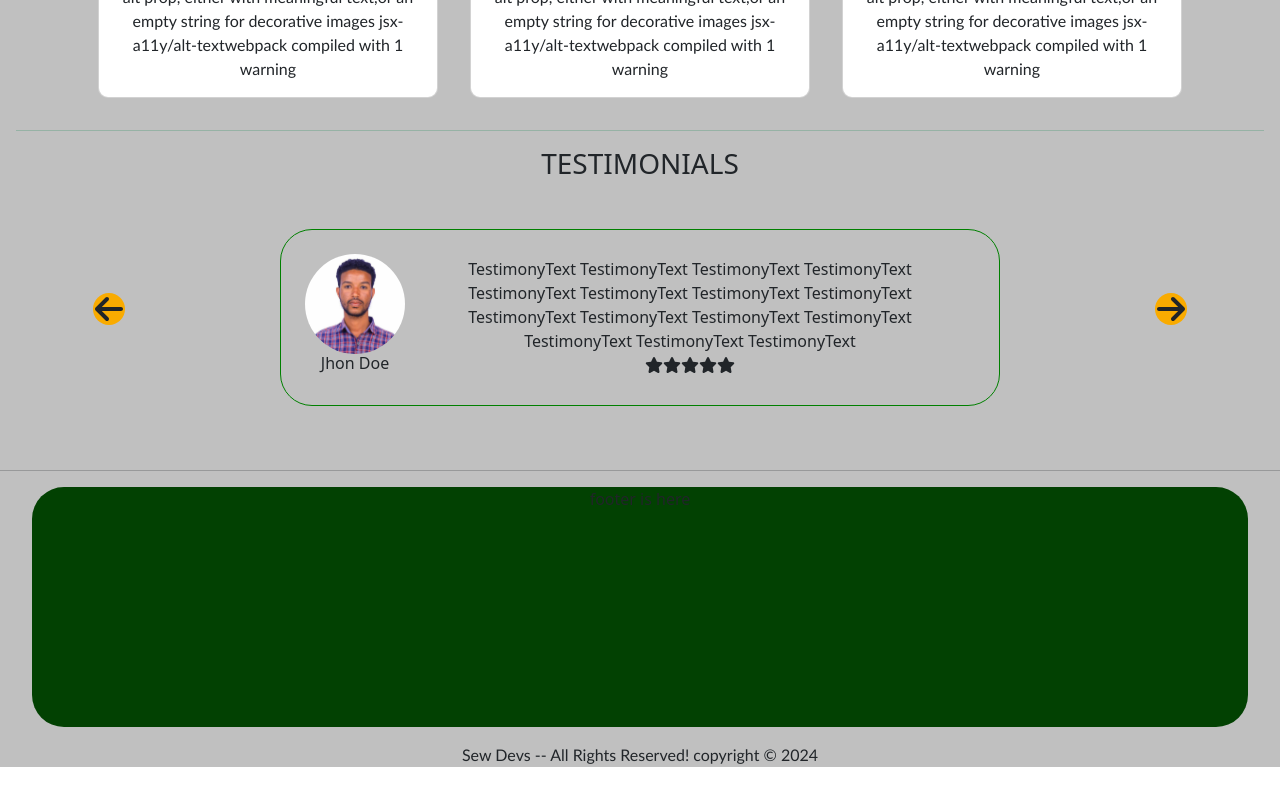
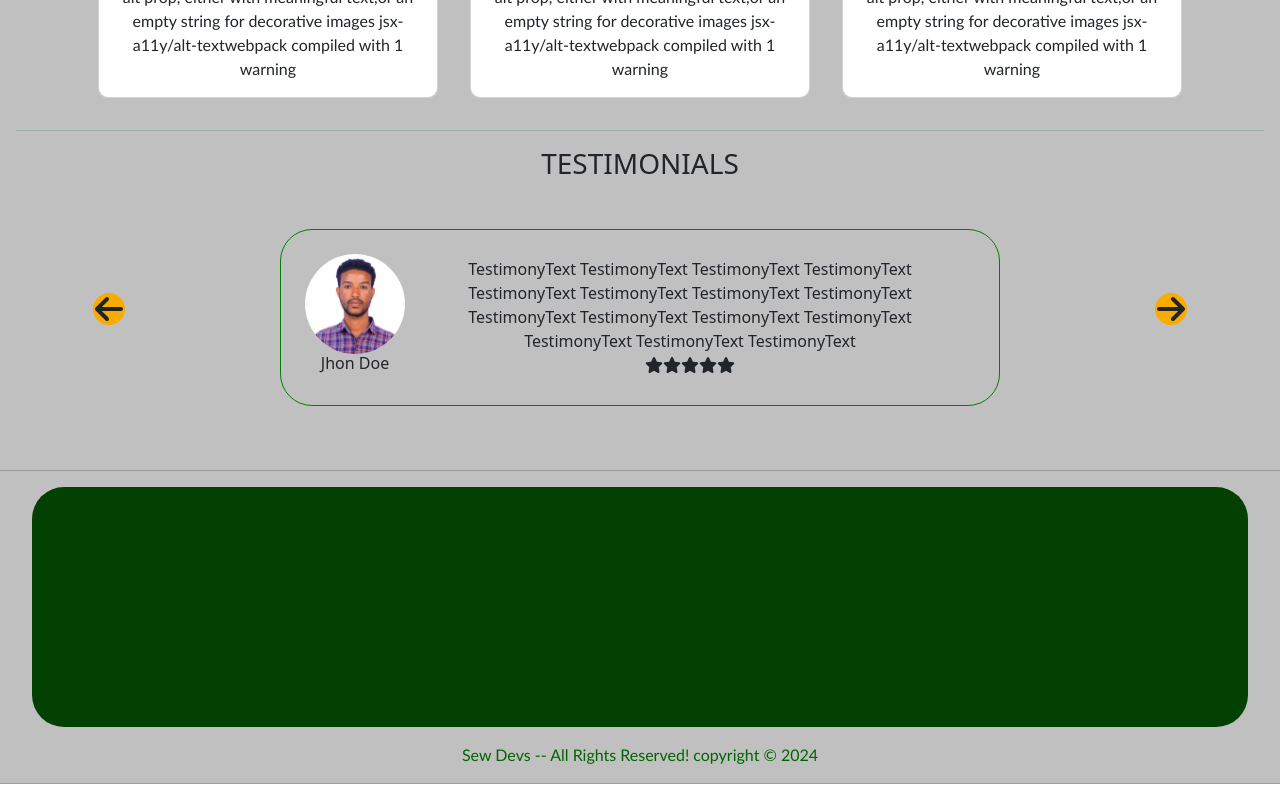
Before and after one commit to SEWLESEWBIAZEN/Personal_website, a React (Create React App) app in the folder client/: page / in a window 1280 px wide. Shown: the part 938-1738 px from the top of the page. Before the commit the page ends 1705 px from the top, so only its background shows below. Built offline with nearby package versions, Linux system fonts and the light colour scheme.

Commit message:
copyright and footer modify

```diff
--- a/client/src/components/copyright/Index.js
+++ b/client/src/components/copyright/Index.js
@@ -3,8 +3,9 @@ import './copyright.css'
 
 const Index = () => {
   return (
-    <div className='copyright'>
+    <div className='copyright mb-0'>
      Sew Devs -- All Rights Reserved!  copyright &copy; { new Date().getFullYear()}
+     <hr/>
     </div>
   )
 }
--- a/client/src/components/copyright/copyright.css
+++ b/client/src/components/copyright/copyright.css
@@ -1,4 +1,5 @@
 .copyright{
     margin: 1rem auto auto;
     font-family:'Trebuchet MS', 'Lucida Sans Unicode', 'Lucida Grande', 'Lucida Sans', Arial, sans-serif;
+    color: darkgreen;
 }
--- /dev/null
+++ b/client/src/components/footer/Contact-us.js
@@ -0,0 +1,13 @@
+import React from 'react'
+import Form from './Form'
+
+const Contact = () => {
+  return (
+    <div>
+        {/* <Form/>        */}
+
+    </div>
+  )
+}
+
+export default Contact
--- a/client/src/components/footer/Footer.js
+++ b/client/src/components/footer/Footer.js
@@ -1,11 +1,11 @@
 import React from 'react'
 import './footer.css'
+import Contact from './Contact-us'
 
 const Footer = () => {
   return (
     <div className='footer'>
-      footer is here
-
+    <Contact/>
     </div>
   )
 }
--- /dev/null
+++ b/client/src/components/footer/Form.js
@@ -0,0 +1,14 @@
+import React from 'react'
+
+const Form = () => {
+  return (
+    <form>
+        <input type='text' placeholder='Type your name here..' name='name'/><br/>
+        <input type='email' placeholder='Type your email here' name='email'/><br/>
+        <input type='tel' placeholder='Type your phone here..' name='phone'/><br/>
+        <textarea cols={25} rows={3} type='multilinetext' placeholder='Type your question here...' name='question'/>
+    </form>
+  )
+}
+
+export default Form
```
